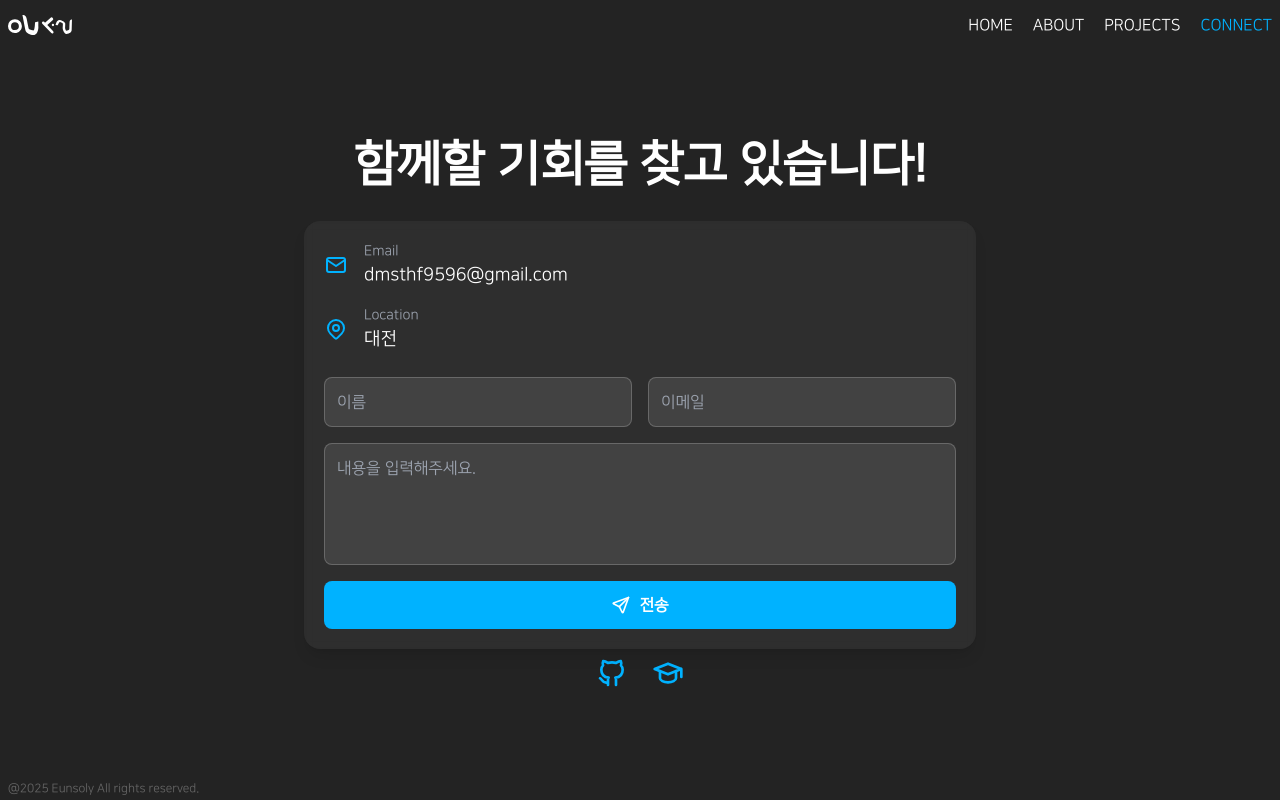
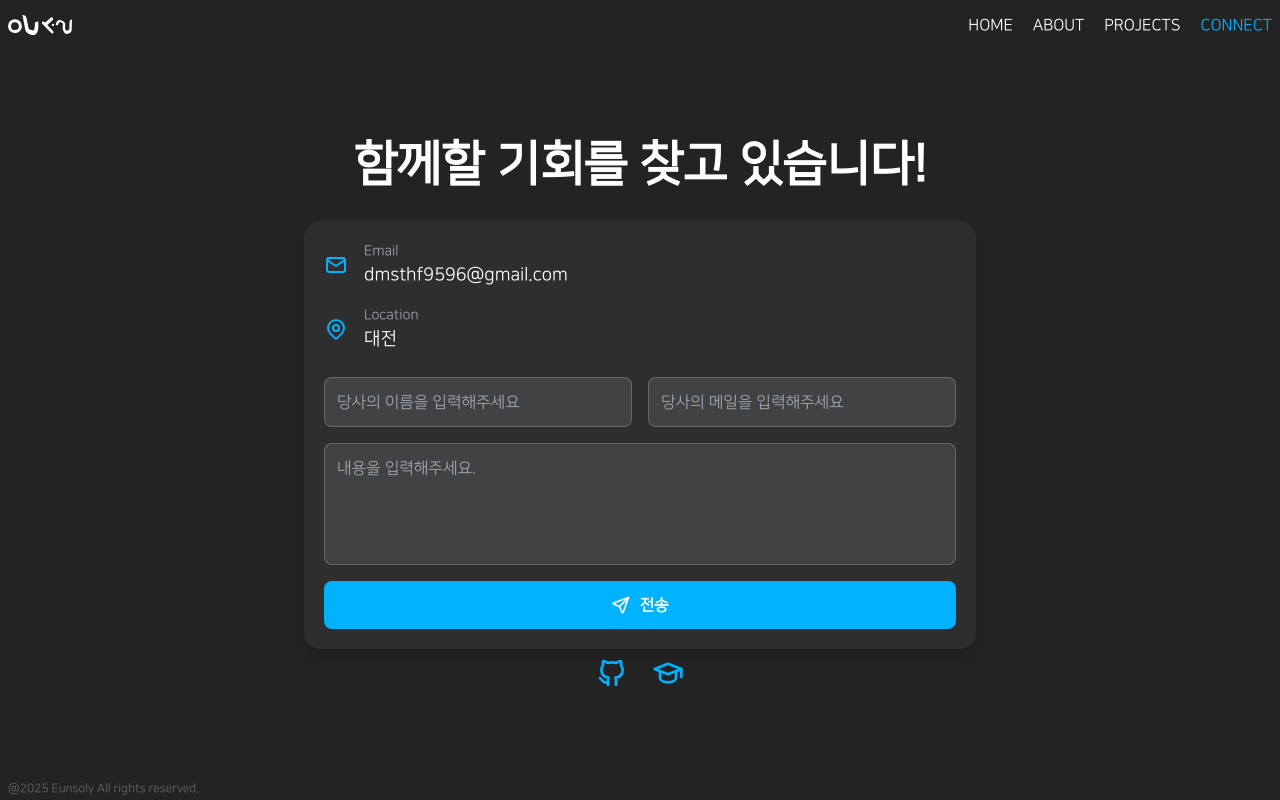
Before and after one commit to EUNSOLY/react-portfolio, a React (Create React App) app: page /eunsoly/connect in a window 1280 px wide. Built offline with nearby package versions, Linux system fonts and the light colour scheme.

Commit message:
add : 커넥트 페이지 emailjs 라이브러리 연결 env 사용

```diff
--- a/package.json
+++ b/package.json
@@ -4,6 +4,7 @@
   "version": "0.1.0",
   "private": true,
   "dependencies": {
+    "@emailjs/browser": "^4.4.1",
     "@reduxjs/toolkit": "^2.5.0",
     "@tabler/icons-react": "^3.30.0",
     "@testing-library/jest-dom": "^5.14.1",
--- a/src/screen/connect/ConnectPage.tsx
+++ b/src/screen/connect/ConnectPage.tsx
@@ -1,4 +1,4 @@
-import React, { useState } from 'react';
+import React, { useRef, useState } from 'react';
 import { tm } from '../../utils/twMerge';
 import {
   IconMail,
@@ -9,19 +9,41 @@ import {
   IconSend,
   IconSchool,
 } from '@tabler/icons-react';
-
+import emailjs from '@emailjs/browser';
 const ConnectPage = () => {
+  const formRef = useRef<HTMLFormElement>(null);
   const [emailForm, setEmailForm] = useState({
     name: '',
     email: '',
     message: '',
   });
 
-  const handleSubmit = (e: React.FormEvent) => {
+  const handleSubmit = (e: React.FormEvent<HTMLFormElement>) => {
     e.preventDefault();
+    if (!formRef.current) {
+      console.error('formRef가 존재하지 않습니다.');
+      return;
+    }
+
+    emailjs
+      .sendForm(
+        process.env.REACT_APP_SERVICE_ID as string,
+        process.env.REACT_APP_TEMPLATE_KEY as string,
+        formRef.current,
+        process.env.REACT_APP_PUBLIC_KEY as string
+      )
+      .then(
+        (result) => {
+          console.log('결과', result.text);
+          alert('이메일 전송이 완료됬습니다 감사힙니다:)');
+        },
+        (error) => {
+          console.log('에러', error.text);
+        }
+      );
     // FIXME : 메일을 바로 보낼 수 있는 로직 추가 예정
-    const mailtoLink = `mailto:dmsthf9596@gmail.com?subject=Contact from ${emailForm.name}&body=${emailForm.message}%0D%0A%0D%0AFrom: ${emailForm.email}`;
-    window.location.href = mailtoLink;
+    // const mailtoLink = `mailto:dmsthf9596@gmail.com?subject=Contact from ${emailForm.name}&body=${emailForm.message}%0D%0A%0D%0AFrom: ${emailForm.email}`;
+    // window.location.href = mailtoLink;
   };
 
   const contactInfo = [
@@ -90,11 +112,12 @@ const ConnectPage = () => {
           ))}
         </div>
 
-        <form onSubmit={handleSubmit} className="grid gap-3 sm:gap-4">
+        <form ref={formRef} onSubmit={handleSubmit} className="grid gap-3 sm:gap-4">
           <div className="grid grid-cols-1 sm:grid-cols-2 gap-3 sm:gap-4">
             <input
               type="text"
-              placeholder="이름"
+              name="from_name"
+              placeholder="당사의 이름을 입력해주세요"
               className={tm(
                 'w-full p-2 sm:p-3 rounded-lg',
                 'bg-white/10',
@@ -110,7 +133,8 @@ const ConnectPage = () => {
             />
             <input
               type="email"
-              placeholder="이메일"
+              name="from_email"
+              placeholder="당사의 메일을 입력해주세요"
               className={tm(
                 'w-full p-2 sm:p-3 rounded-lg',
                 'bg-white/10',
@@ -127,6 +151,7 @@ const ConnectPage = () => {
           </div>
           <textarea
             placeholder="내용을 입력해주세요."
+            name="content"
             rows={4}
             className={tm(
               'w-full p-2 sm:p-3 rounded-lg',
```
Also changed, not shown: 2 other files (tests, documents, lock files or other folders).
